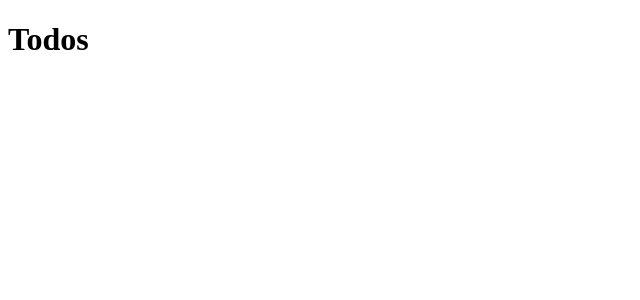
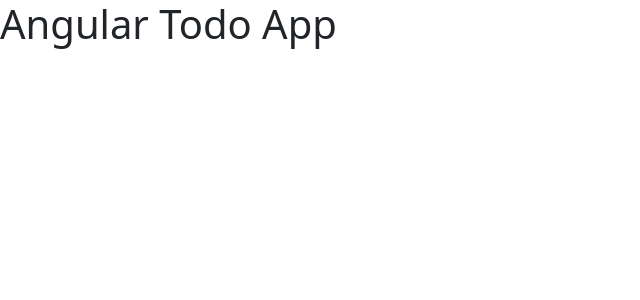
Before and after one commit to irek02/angular-todo-2, an Angular app: page / in a window 1280 px wide. Shown: the top 300 px of the page, without its empty margins (0-640 px from the left). Built offline with nearby package versions, Linux system fonts and the light colour scheme.

Commit message:
install bootstrap

```diff
--- a/package.json
+++ b/package.json
@@ -18,6 +18,7 @@
     "@angular/platform-browser": "^14.1.0",
     "@angular/platform-browser-dynamic": "^14.1.0",
     "@angular/router": "^14.1.0",
+    "bootstrap": "^5.2.0",
     "rxjs": "~7.5.0",
     "tslib": "^2.3.0",
     "zone.js": "~0.11.4"
--- a/src/app/app.component.html
+++ b/src/app/app.component.html
@@ -1 +1 @@
-<h1>Todos</h1>
+<h1>{{ title }}</h1>
--- a/src/app/app.component.ts
+++ b/src/app/app.component.ts
@@ -6,5 +6,5 @@
   styleUrls: ['./app.component.scss']
 })
 export class AppComponent {
-  title = 'angular-todo-2';
+  title = 'Angular Todo App';
 }
--- a/src/styles.scss
+++ b/src/styles.scss
@@ -1 +1 @@
-/* You can add global styles to this file, and also import other style files */
+@import 'bootstrap/dist/css/bootstrap.css';
```
Also changed, not shown: 1 other file (tests, documents, lock files or other folders).
